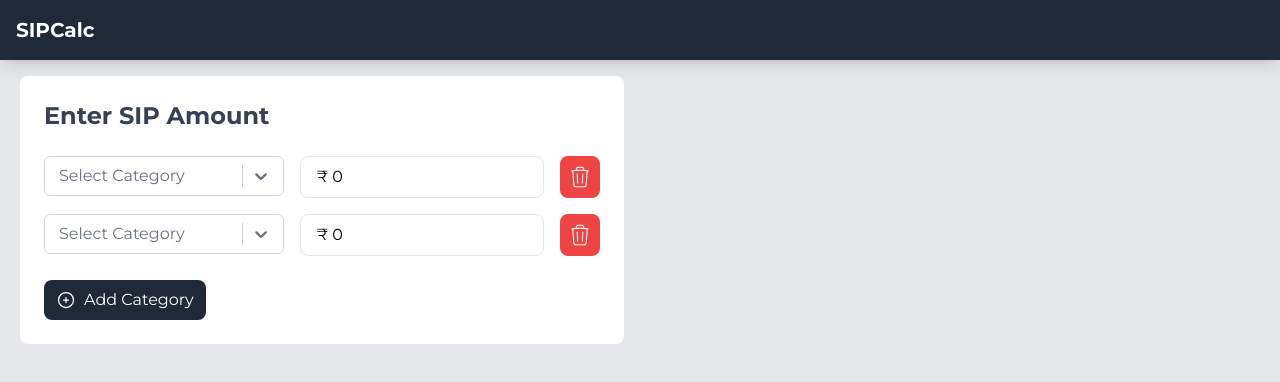
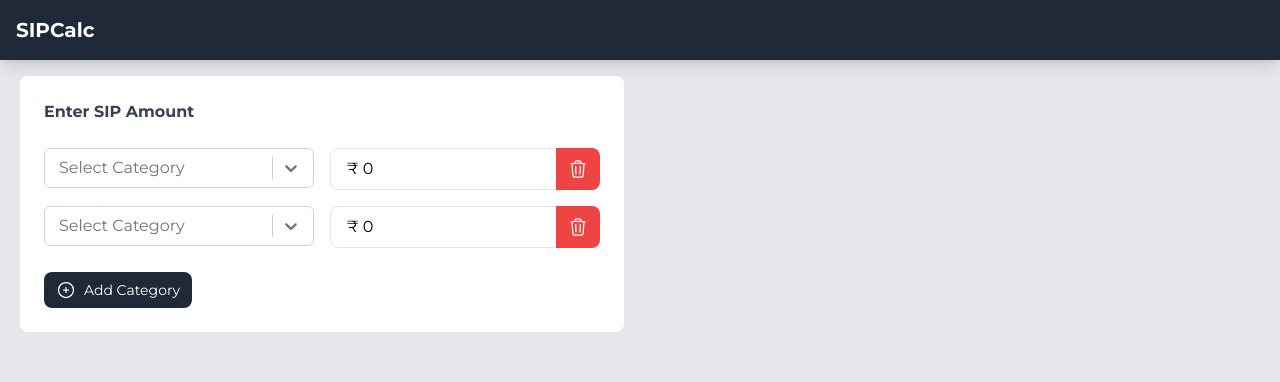
Before and after one commit to vishwakarmaranjeet/redux-toolkit, a React (Create React App) app: page / in a window 1280 px wide. Both pictures are taken after typing "Sample" into the empty fields and a click on the button "Add Category". Shown: the top 382 px of the page. Built offline with nearby package versions, Linux system fonts and the light colour scheme.

Commit message:
placed delete icon inside input

```diff
--- a/src/components/SipForm.js
+++ b/src/components/SipForm.js
@@ -96,7 +96,7 @@ function SIPForm({ onSubmit }) {
 
     return (
         <form onSubmit={handleSubmit} className="bg-white rounded-lg p-6 w-full max-w-2xl mx-auto">
-            <h2 className="text-2xl font-semibold text-gray-700 mb-6">Enter SIP Amount</h2>
+            <h2 className="text-1xl font-semibold text-gray-700 mb-6">Enter SIP Amount</h2>
 
             {sipList.map((item, index) => (
                 <div key={index} className="flex flex-col sm:flex-row sm:space-x-4 mb-4">
@@ -121,6 +121,7 @@ function SIPForm({ onSubmit }) {
                         required
                         className="w-full sm:w-1/2 px-4 py-2 border rounded-lg focus:ring-2 focus:ring-blue-400 mb-2 sm:mb-0"
                     /> */}
+                    <div className="relative w-full sm:w-1/2 mt-3 sm:mt-0">
                         <input
                             type="text"
                             name="amount"
@@ -128,19 +129,21 @@ function SIPForm({ onSubmit }) {
                             value={`₹ ${new Intl.NumberFormat().format(item.amount || 0)}`}
                             onChange={(e) => handleChange(index, e)}
                             required
-                        className="w-full sm:w-1/2 px-4 py-2 border rounded-lg focus:ring-2 focus:ring-blue-400 mt-3 sm:mt-0 sm:ml-4"
+                            className="w-full px-4 py-2 pr-12 border rounded-lg focus:ring-2 focus:ring-blue-400"
                         />
+
                         {sipList.length > 1 && (
                             <button
                                 type="button"
                                 onClick={() => handleRemove(index)}
-                            className="flex items-center justify-center px-2 py-2 bg-red-500 text-white rounded-lg hover:bg-red-600 w-fit sm:w-auto mt-2 sm:mt-0 sm:ml-4"
+                                className="absolute inset-y-0 right-0 px-3 flex items-center bg-red-500 text-white rounded-r-lg hover:bg-red-600"
                             >
-                            <svg xmlns="http://www.w3.org/2000/svg" fill="none" viewBox="0 0 24 24" strokeWidth={1.1} stroke="currentColor" className="w-5 h-5 sm:w-6 sm:h-6">
+                                <svg xmlns="http://www.w3.org/2000/svg" fill="none" viewBox="0 0 24 24" strokeWidth={1.5} stroke="currentColor" className="w-5 h-5">
                                     <path strokeLinecap="round" strokeLinejoin="round" d="m14.74 9-.346 9m-4.788 0L9.26 9m9.968-3.21c.342.052.682.107 1.022.166m-1.022-.165L18.16 19.673a2.25 2.25 0 0 1-2.244 2.077H8.084a2.25 2.25 0 0 1-2.244-2.077L4.772 5.79m14.456 0a48.108 48.108 0 0 0-3.478-.397m-12 .562c.34-.059.68-.114 1.022-.165m0 0a48.11 48.11 0 0 1 3.478-.397m7.5 0v-.916c0-1.18-.91-2.164-2.09-2.201a51.964 51.964 0 0 0-3.32 0c-1.18.037-2.09 1.022-2.09 2.201v.916m7.5 0a48.667 48.667 0 0 0-7.5 0" />
                                 </svg>
                             </button>
                         )}
+                    </div>
                 </div>
             ))}
 
@@ -148,7 +151,7 @@ function SIPForm({ onSubmit }) {
                 <button
                     type="button"
                     onClick={handleAdd}
-                    className="flex items-center justify-center space-x-2 px-3 py-2 bg-gray-800 text-white rounded-lg hover:bg-gray-700 w-half sm:w-auto"
+                    className="flex text-sm items-center justify-center space-x-2 px-3 py-2 bg-gray-800 text-white rounded-lg hover:bg-gray-700 w-half sm:w-auto"
                 >
                     <svg xmlns="http://www.w3.org/2000/svg" fill="none" viewBox="0 0 24 24" strokeWidth={1.5} stroke="currentColor" className="w-5 h-5">
                         <path strokeLinecap="round" strokeLinejoin="round" d="M12 9v6m3-3H9m12 0a9 9 0 1 1-18 0 9 9 0 0 1 18 0Z" />
```
Lines whose indentation alone changed are shown as unchanged.
